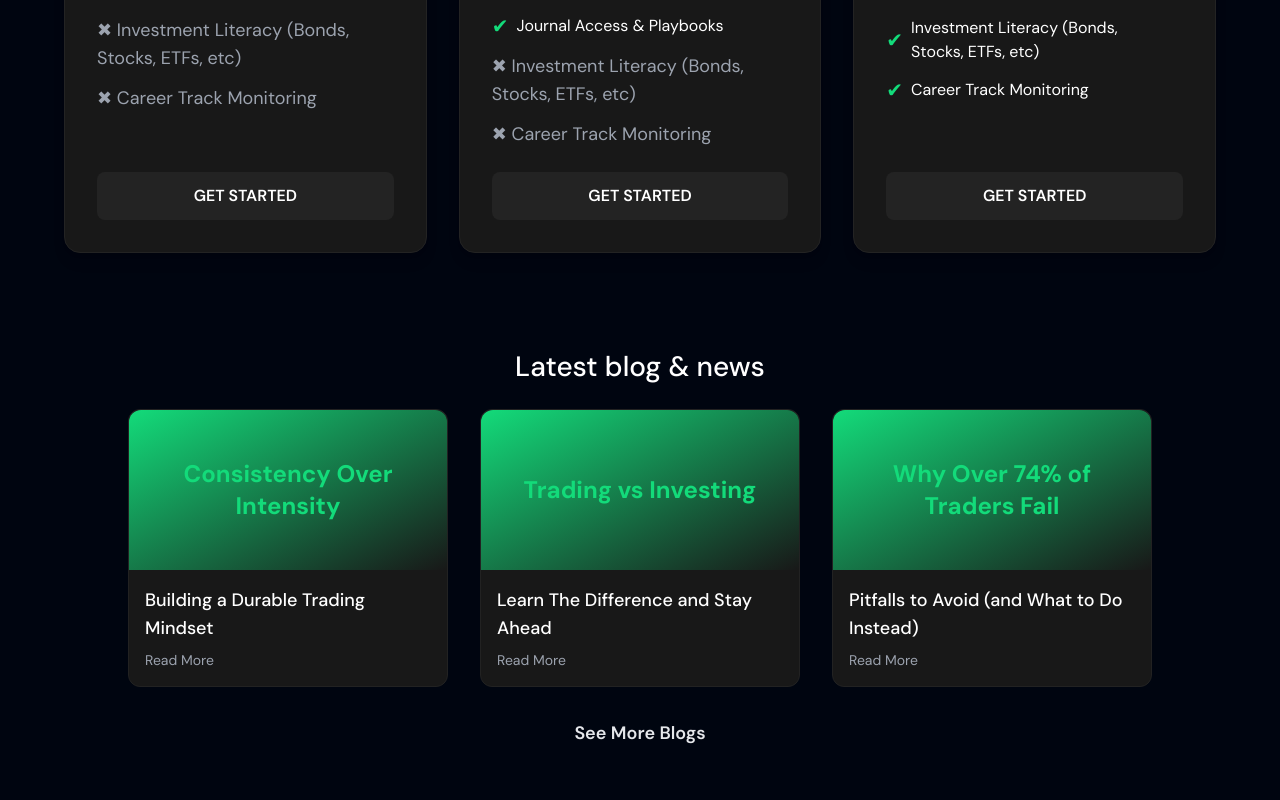
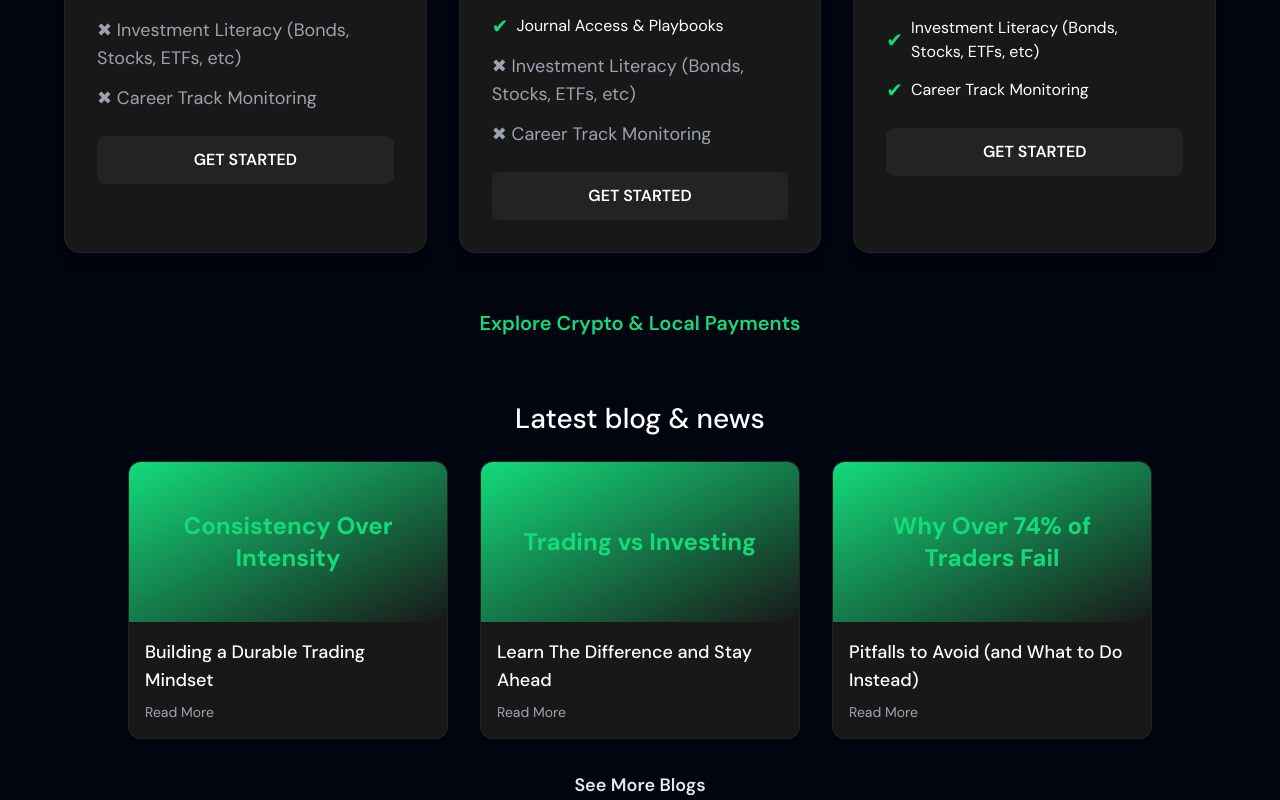
Before and after one commit to devosumba/Vaultmont-Lab, a Next.js app: page / in a window 1280 px wide. Shown: the part 6920-7720 px from the top of the page. Built offline with nearby package versions, Linux system fonts and the light colour scheme.

Commit message:
Update GET STARTED buttons to redirect to correct membership links

```diff
--- a/src/components/Home/FAQ/index.tsx
+++ b/src/components/Home/FAQ/index.tsx
@@ -249,7 +249,16 @@ export default function FAQ() {
                 <li className="flex items-center text-gray-400 text-base md:text-lg text-left"><span className="text-gray-400">✖ Career Track Monitoring</span></li>
               </ul>
             </div>
-            <button className="w-full bg-[#232323] text-white font-semibold py-3 rounded-lg mt-auto hover:bg-[#13db7a] hover:text-darkmode transition">GET STARTED</button>
+            <a
+              href="https://whop.com/vaultmont-wealthlab/monthly-membership-9d/"
+              target="_blank"
+              rel="noopener noreferrer"
+              className="w-full"
+            >
+              <button className="w-full bg-[#232323] text-white font-semibold py-3 rounded-lg mt-auto hover:bg-[#13db7a] hover:text-darkmode transition">
+                GET STARTED
+              </button>
+            </a>
           </div>
           {/* Biannual Membership */}
             <div className="bg-[#181818] rounded-2xl border border-[#232323] p-6 sm:p-8 flex flex-col items-center shadow-lg w-full min-w-0 relative transition-transform duration-300 hover:-translate-y-2 hover:shadow-2xl cursor-pointer">
@@ -273,7 +282,16 @@ export default function FAQ() {
                 <li className="flex items-center text-gray-400 text-base md:text-lg text-left"><span className="text-gray-400">✖ Career Track Monitoring</span></li>
               </ul>
             </div>
-            <button className="w-full bg-[#232323] text-white font-semibold py-3 rounded-lg mt-auto hover:bg-[#13db7a] hover:text-darkmode transition">GET STARTED</button>
+            <a
+              href="https://whop.com/vaultmont-wealthlab/biannual-membership/"
+              target="_blank"
+              rel="noopener noreferrer"
+              className="w-full"
+            >
+              <button className="w-full bg-[#232323] text-white font-semibold py-3 rounded-lg mt-auto hover:bg-[#13db7a] hover:text-darkmode transition">
+                GET STARTED
+              </button>
+            </a>
           </div>
           {/* Annual Membership */}
           <div className="bg-[#181818] rounded-2xl border border-[#232323] p-6 sm:p-8 flex flex-col items-center shadow-lg w-full min-w-0 transition-transform duration-300 hover:-translate-y-2 hover:shadow-2xl cursor-pointer">
@@ -296,12 +314,32 @@ export default function FAQ() {
                 <li className="flex items-center gap-2 text-white"><span className="text-[#13db7a] text-xl">✔</span> Career Track Monitoring</li>
               </ul>
             </div>
-            <button className="w-full bg-[#232323] text-white font-semibold py-3 rounded-lg mt-auto hover:bg-[#13db7a] hover:text-darkmode transition">GET STARTED</button>
+            <a
+              href="https://whop.com/vaultmont-wealthlab/annual-membership-c8/"
+              target="_blank"
+              rel="noopener noreferrer"
+              className="w-full"
+            >
+              <button className="w-full bg-[#232323] text-white font-semibold py-3 rounded-lg mt-auto hover:bg-[#13db7a] hover:text-darkmode transition">
+                GET STARTED
+              </button>
+            </a>
           </div>
+
         </div>
       </section>
       {/* Blog Section (Restored Original) */}
-  <section className="py-12 bg-darkmode flex flex-col items-center">
+  <section className="pt-2 pb-12 bg-darkmode flex flex-col items-center">
+        <div className="w-full flex justify-center mb-16">
+          <a
+            href="https://discordapp.com/channels/1409224081693474816/1409572846690242691"
+            target="_blank"
+            rel="noopener noreferrer"
+            className="text-base sm:text-lg md:text-xl text-[#13db7a] font-semibold text-center hover:underline transition-colors duration-200"
+          >
+            Explore Crypto & Local Payments
+          </a>
+        </div>
         <h2 className="font-medium sm:text-28 text-18 text-center text-white mb-6">Latest blog & news</h2>
         <div className="flex flex-col md:flex-row gap-8 justify-center items-center w-full">
           {/* Blog Card 1 */}
```
